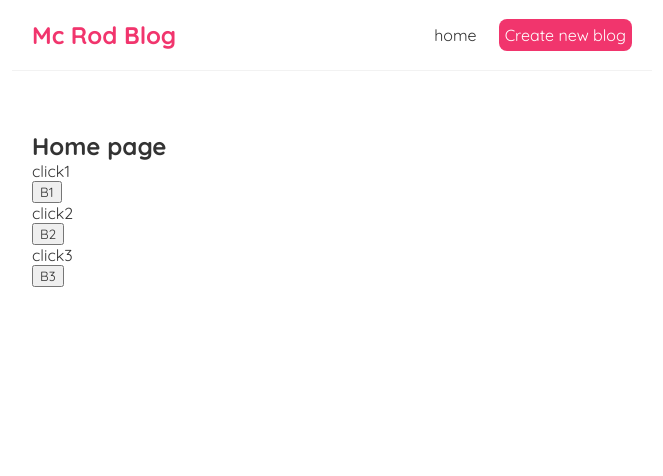
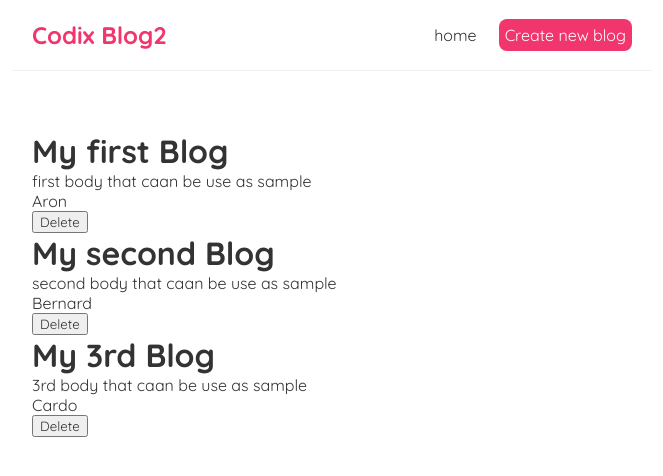
Before and after one commit to Mcodix25/CodixBlog-React, a React (Create React App) app: page / in a window 1280 px wide. Shown: the top 476 px of the page, without its empty margins (308-971 px from the left). Built offline with nearby package versions, Linux system fonts and the light colour scheme.

Commit message:
first commit

```diff
--- /dev/null
+++ b/data/db.json
@@ -0,0 +1,26 @@
+{
+    "Blogs":[
+
+        {
+            "title": "My first Blog",
+            "body": " first body that caan be use as sample",
+            "Author1": "Aron",
+            "id": 1
+        },
+        {
+            "title": "My second Blog",
+            "body": " second body that caan be use as sample",
+            "Author1": "Bernard",
+            "id": 2},
+        {
+
+            "title": "My 3rd Blog",
+            "body": " 3rd body that caan be use as sample",
+            "Author1": "Cardo",
+            "id": 3
+        }
+    ]
+
+
+
+    }
--- /dev/null
+++ b/src/App.css
@@ -0,0 +1,38 @@
+.App {
+    text-align: center;
+  }
+
+  .App-logo {
+    height: 40vmin;
+    pointer-events: none;
+  }
+
+  @media (prefers-reduced-motion: no-preference) {
+    .App-logo {
+      animation: App-logo-spin infinite 20s linear;
+    }
+  }
+
+  .App-header {
+    background-color: #282c34;
+    min-height: 100vh;
+    display: flex;
+    flex-direction: column;
+    align-items: center;
+    justify-content: center;
+    font-size: calc(10px + 2vmin);
+    color: white;
+  }
+
+  .App-link {
+    color: #61dafb;
+  }
+
+  @keyframes App-logo-spin {
+    from {
+      transform: rotate(0deg);
+    }
+    to {
+      transform: rotate(360deg);
+    }
+  }
--- /dev/null
+++ b/src/Blog-list.js
@@ -0,0 +1,21 @@
+//import { useState } from "react";
+
+const Bloglist = ({handleDelete,blogs}) => {
+
+
+    return (
+       <div class='blog-list'>
+        {blogs.map((blogsm)=>(
+            <div className="blog-preview" key={blogsm.id}>
+                <h1>{blogsm.title}</h1>
+                <p>{blogsm.body}</p>
+                <p>{blogsm.Author}</p>
+                <button onClick={()=>handleDelete(blogsm.id)}>Delete</button>
+            </div>
+        ))}
+
+       </div>
+     );
+}
+
+export default Bloglist;
--- a/src/Navbar.js
+++ b/src/Navbar.js
@@ -1,7 +1,7 @@
 const Navbar = () => {
     return (
         <nav className = "navbar">
-            <h1> Mc Rod Blog</h1>
+            <h1> Codix Blog2</h1>
             <div className=" links">
                 <a href="/"> home</a>
                 <a href="/create" style={{
--- a/src/home.js
+++ b/src/home.js
@@ -1,33 +1,43 @@
 import { useState } from "react";
+import Bloglist from "./Blog-list";
+
 const Home = () => {
-    const [click1,setClick1] = useState('click1');
-    const [click2,setClick2] = useState ('click2');
-    const[click3,setClick3] = useState ('click3');
-
-    const handleClicky = () =>{
-        setClick1 ('Click1 was done');}
 
 
-    const handleClick2 = () =>{
-        setClick2 ('click2 was done');
+    const [blogs,setBlogs] = useState([
+        {
+            title: "My first Blog",
+            body: " first body that caan be use as sample",
+            Author: "Aron",
+            id: 1
+        },
+        {
+            title: "My second Blog",
+            body: " second body that caan be use as sample",
+            Author: "Bernard",
+            id: 2},
+        {
+
+            title: "My 3rd Blog",
+            body: " 3rd body that caan be use as sample",
+            Author: "Cardo",
+            id: 3
+        }
+    ])
+
+    const handleDelete = (id)=>{
+        const newBlog = blogs.filter((blogsf)=>blogsf.id !==id)
+        console.log('check handleclick');
+        setBlogs(newBlog);
+
     }
-
-    const handleClick3 = ()=>{
-        setClick3("reset 3");
-    }
-
 
     return (
         <div className="Home">
-          <h2>Home page</h2>
-          <p>{click1}</p>
-          <button onClick={handleClicky}>B1</button>
 
-          <p>{click2}</p>
-          <button onClick={handleClick2}>B2</button>
+       <Bloglist handleDelete={handleDelete} blogs={blogs} title="All blogs!"/>
 
-          <p>{click3}</p>
-          <button onClick={handleClick3}>B3</button>
+
         </div>
 
      );}
```
Also changed, not shown: src/setupTests.js (deleted, +0 -5 lines).
